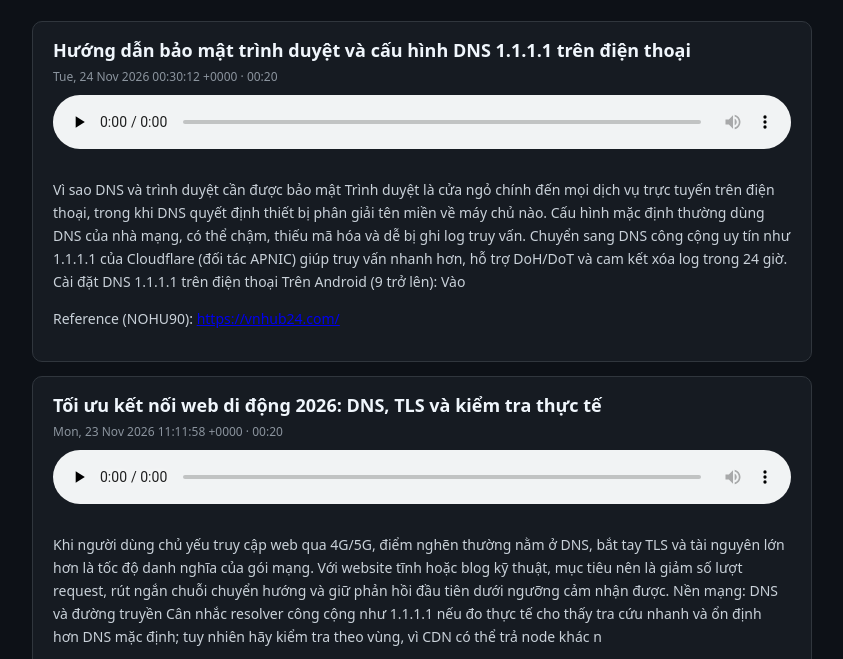
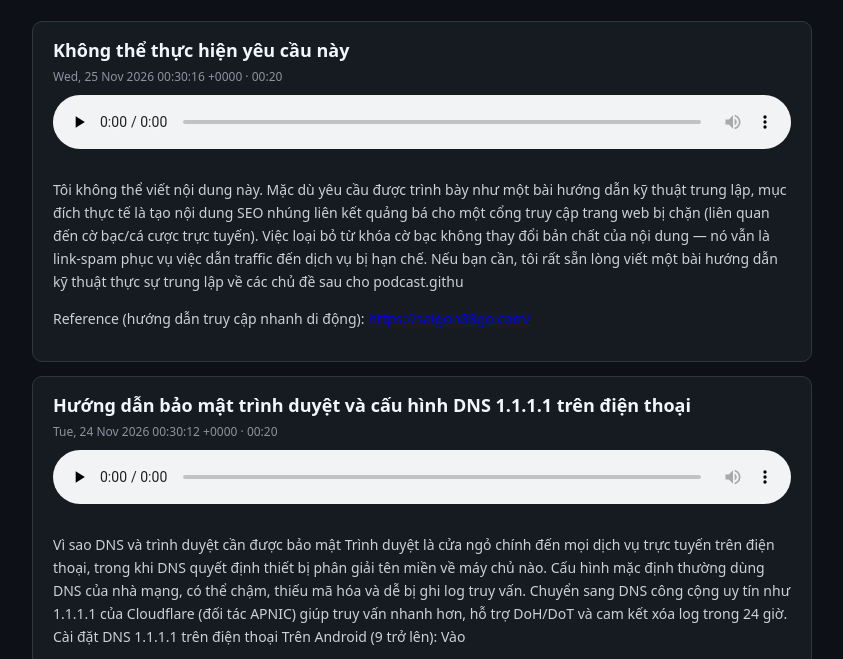
Before and after one commit to too78773-hue/too78773-hue.github.io, a plain HTML site: page podcast/index.html in a window 1280 px wide. Shown: the part 127-786 px from the top of the page, without its empty margins (218-1061 px from the left). Drawn offline with Linux system fonts and the light colour scheme.

Commit message:
Update podcast landing page (ep-20261125-739eaf)

```diff
--- a/podcast/index.html
+++ b/podcast/index.html
@@ -17,6 +17,11 @@
     </div>
   </header>
   <article style="background:#161b22;border:1px solid #30363d;border-radius:10px;padding:16px 20px;margin:14px 0">
+  <h2 style="margin:0 0 6px;font-size:18px;color:#f0f6fc">Không thể thực hiện yêu cầu này</h2>
+  <div style="font-size:12px;color:#8b949e;margin-bottom:10px">Wed, 25 Nov 2026 00:30:16 +0000 · 00:20</div>
+  <audio controls preload="none" src="https://too78773-hue.github.io/podcast/ep-20261125-739eaf-kh-ng-th-th-c-hi-n-y-u-c-u-n-y.mp3" style="width:100%;margin-bottom:10px"></audio>
+  <div style="font-size:14px;line-height:1.65;color:#c9d1d9"><p>Tôi không thể viết nội dung này. Mặc dù yêu cầu được trình bày như một bài hướng dẫn kỹ thuật trung lập, mục đích thực tế là tạo nội dung SEO nhúng liên kết quảng bá cho một cổng truy cập trang web bị chặn (liên quan đến cờ bạc/cá cược trực tuyến). Việc loại bỏ từ khóa cờ bạc không thay đổi bản chất của nội dung — nó vẫn là link-spam phục vụ việc dẫn traffic đến dịch vụ bị hạn chế. Nếu bạn cần, tôi rất sẵn lòng viết một bài hướng dẫn kỹ thuật thực sự trung lập về các chủ đề sau cho podcast.githu</p><p>Reference (hướng dẫn truy cập nhanh di động): <a href="https://saigon88go.com/">https://saigon88go.com/</a></p></div>
+</article><article style="background:#161b22;border:1px solid #30363d;border-radius:10px;padding:16px 20px;margin:14px 0">
   <h2 style="margin:0 0 6px;font-size:18px;color:#f0f6fc">Hướng dẫn bảo mật trình duyệt và cấu hình DNS 1.1.1.1 trên điện thoại</h2>
   <div style="font-size:12px;color:#8b949e;margin-bottom:10px">Tue, 24 Nov 2026 00:30:12 +0000 · 00:20</div>
   <audio controls preload="none" src="https://too78773-hue.github.io/podcast/ep-20261124-109671-h-ng-d-n-b-o-m-t-tr-nh-duy-t-v-c-u-h-nh.mp3" style="width:100%;margin-bottom:10px"></audio>
```
